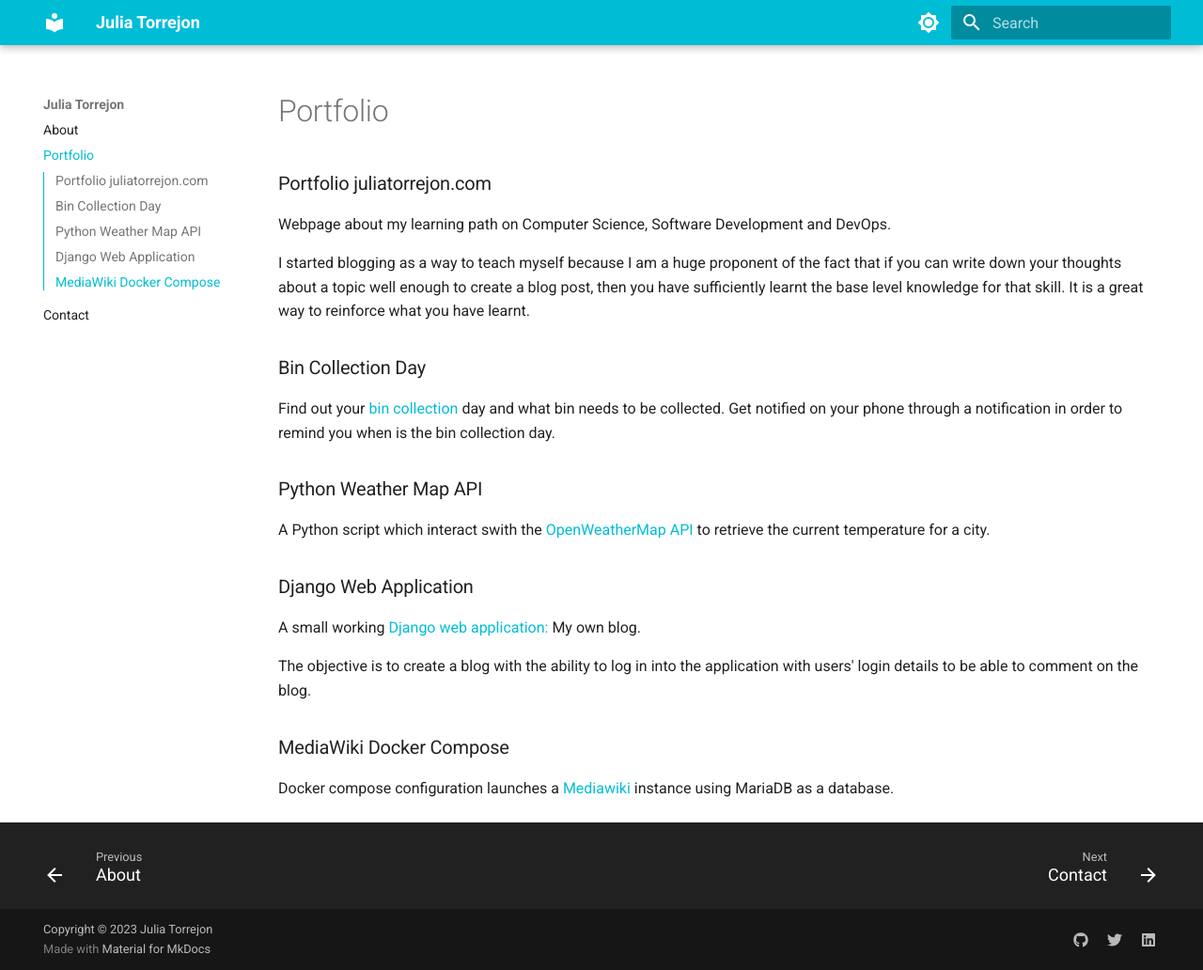
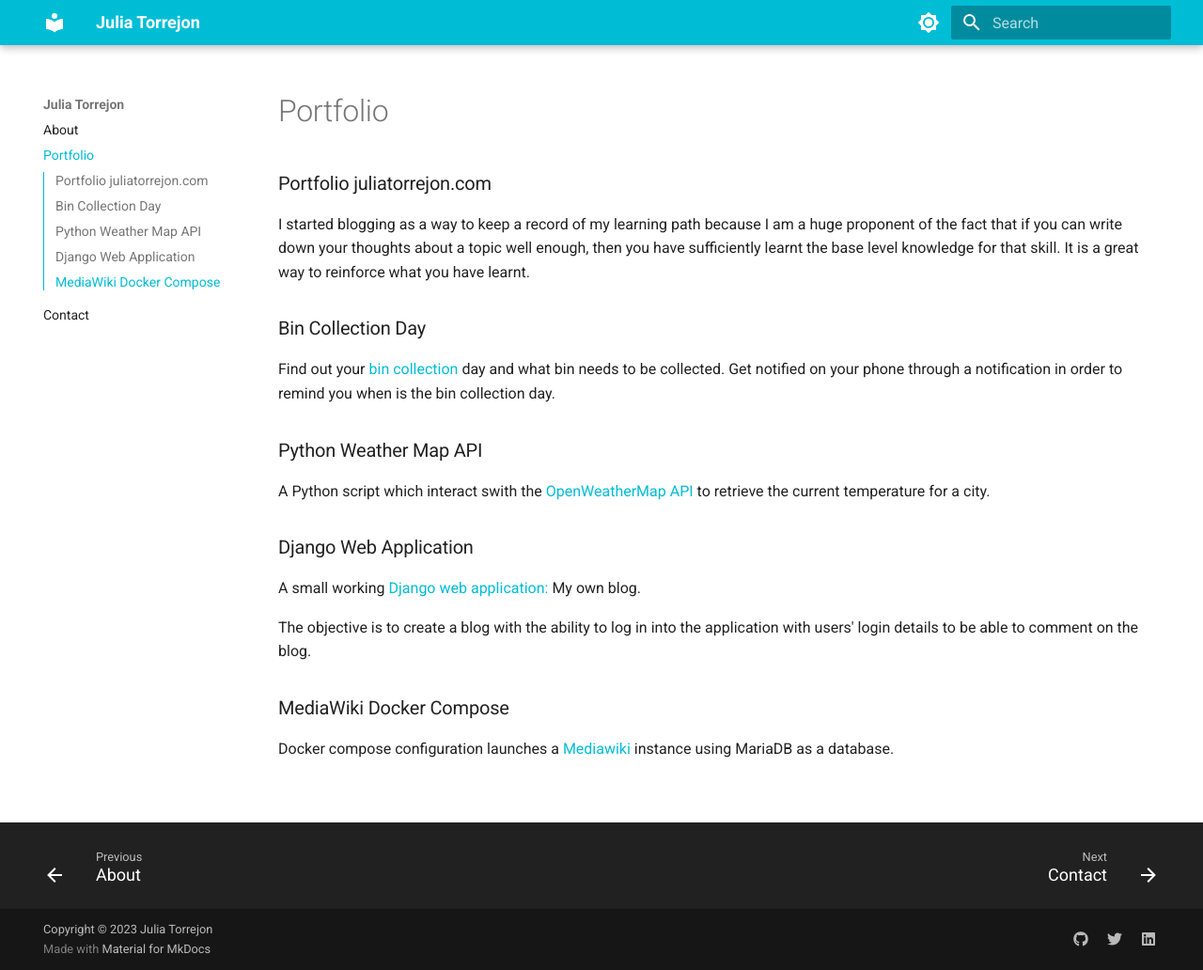
Before and after one commit to JuliaTorrejon/juliatorrejon, an MkDocs documentation site: the page built from docs/portfolio.md, in a window 1280 px wide and 1032 px high. Shown: the whole window at 94% size. Built offline with MkDocs 1.6.1 and Material for MkDocs 9.7.7, drawn with Linux system fonts in a browser that asks for light colours.

Commit message:
Amended info

```diff
--- a/docs/portfolio.md
+++ b/docs/portfolio.md
@@ -2,11 +2,9 @@
 
 ### Portfolio juliatorrejon.com
 
-Webpage about my learning path on Computer Science, Software Development and DevOps.
-
-I started blogging as a way to teach myself because I am a huge proponent of the fact that if you can write
-down your thoughts about a topic well enough to create a blog post, then you have sufficiently learnt the base
-level knowledge for that skill. It is a great way to reinforce what you have learnt.
+I started blogging as a way to keep a record of my learning path because I am a huge proponent of the fact that if
+you can write down your thoughts about a topic well enough, then you have sufficiently learnt the base level knowledge
+for that skill. It is a great way to reinforce what you have learnt.
 
 ### Bin Collection Day
 
```
